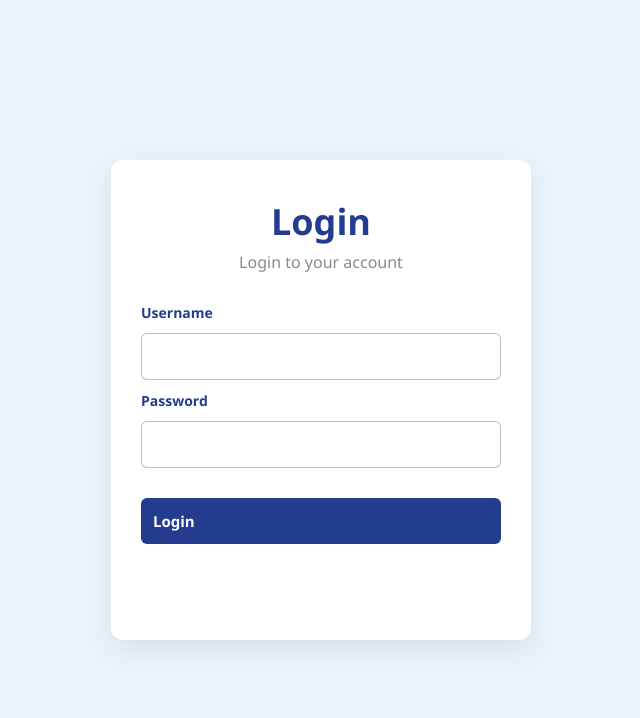
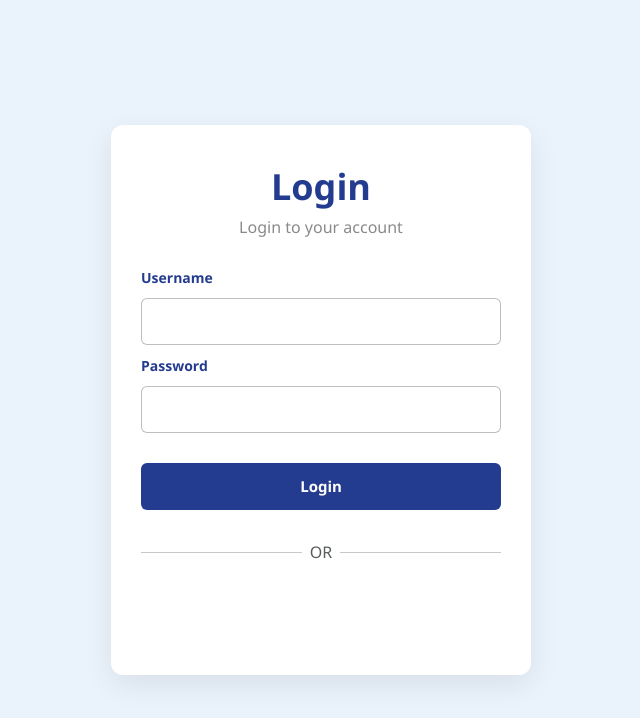
Before and after one commit to arquitaj/Web-Technology, a React (Vite) app in the folder client/: page / in a window 1280 px wide. Shown: the top 718 px of the page, without its empty margins (319-959 px from the left). Built offline with nearby package versions, Linux system fonts and the light colour scheme.

Commit message:
login update

```diff
--- a/client/src/app/App.tsx
+++ b/client/src/app/App.tsx
@@ -70,13 +70,21 @@ function App() {
               value={password}
               onChange={(e) => setPassword(e.target.value)}
               />
-            <button type="button" className="btn btn-primary" onClick={handleLogin}>Login</button>
-          </div>
-          <div className="mt-3">
+            <button type="button" className="btn-primary text-center btn-login" onClick={handleLogin}>Login</button>
+
+            <div className="d-flex align-items-center my-3">
+              <hr className="flex-grow-1" />
+              <span className="mx-2 text-muted">OR</span>
+              <hr className="flex-grow-1" />
+            </div>
+
+            <div className="w-full d-flex justify-content-center border-0">
             <GoogleLogin
               onSuccess={googleLogin}
               onError={() => console.log("Login Failed")}
             />
+          </div>
+
           </div>
             {/* <div>
               <button type="button" className="btn mt-2 btn-light">
--- a/client/src/assets/styles/AddNewEmp.css
+++ b/client/src/assets/styles/AddNewEmp.css
@@ -88,3 +88,7 @@
 .btn-yes {
   margin-top: 4px !important;
 }
+
+.btn-login {
+  text-align: center !important;
+}
```
